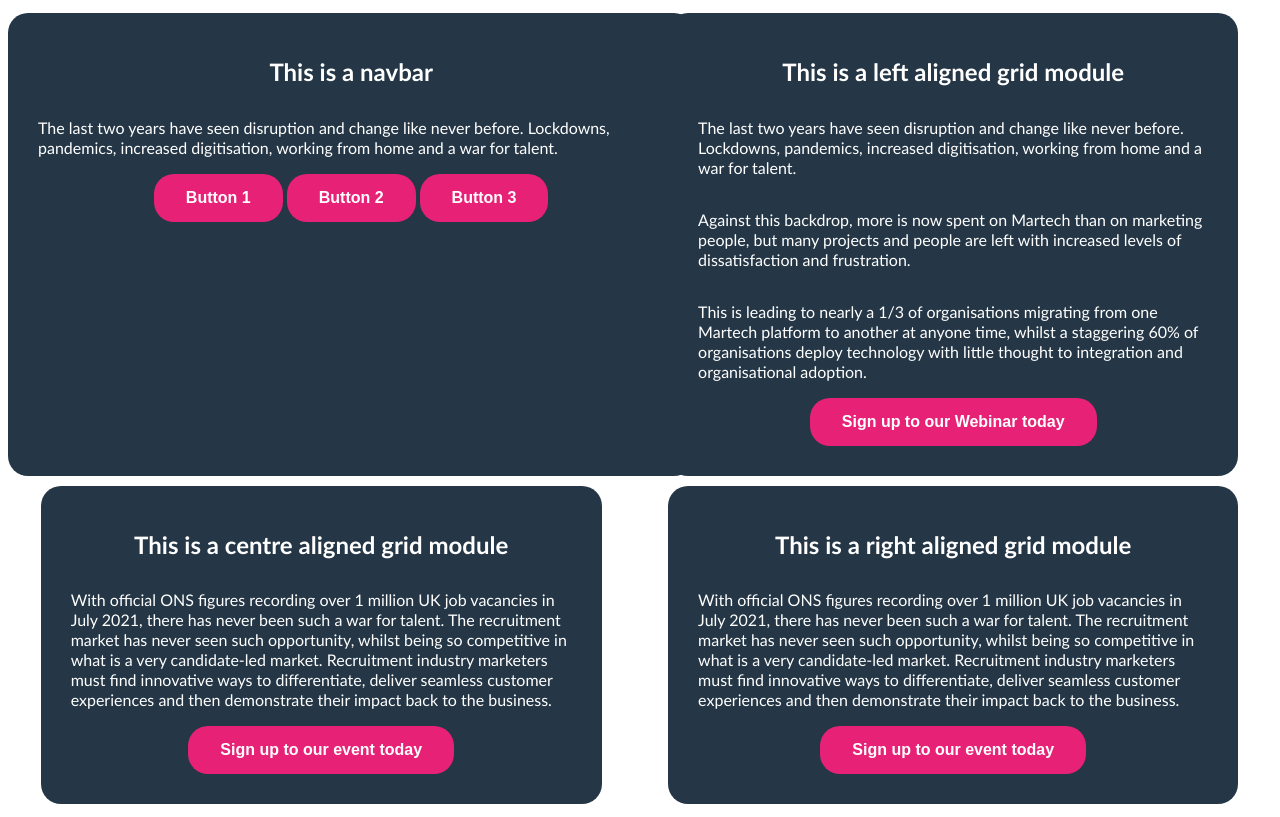
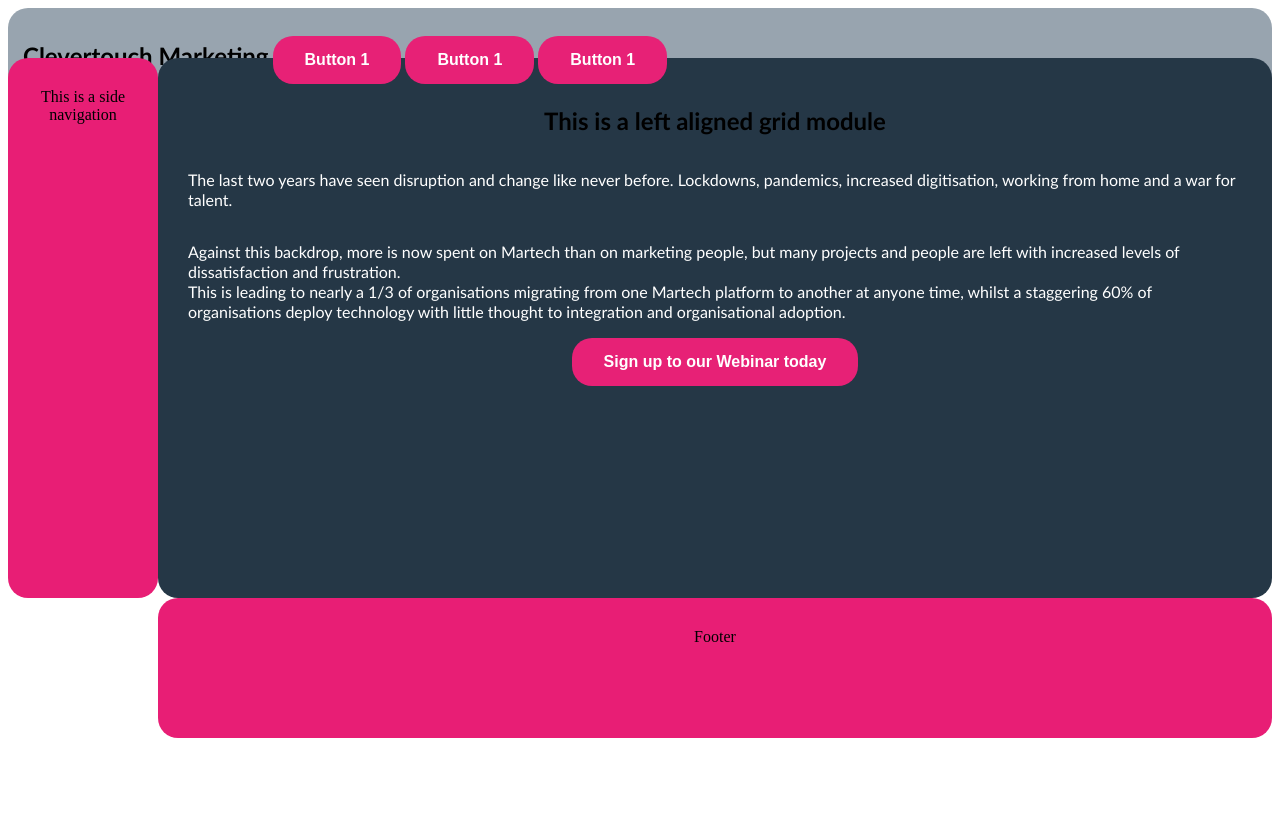
Before and after one commit to Forr3stry/WebinarPage, a plain HTML site: page index.html in a window 1280 px wide. Drawn offline with Linux system fonts and the light colour scheme.

Commit message:
tristancommit

```diff
--- a/index.html
+++ b/index.html
@@ -6,51 +6,40 @@
     <meta http-equiv="X-UA-Compatible" content="IE=edge">
     <meta name="viewport" content="width=device-width, initial-scale=1.0">
     <link rel="stylesheet" href="stylesheet.css">
-    <title>Practice Website</title>
+    <title>Clevertouch Marketing</title>
 </head>
 
 <body>
-    <div id="a" style="width:100%; margin:5px auto;" class="container">
-        <h1>This is a navbar</h1>
-        <p> The last two years have seen disruption and change like never before. Lockdowns, pandemics, increased
-            digitisation, working from home and a war for talent.</p>
-        <a href="https://clever-touch.com" target="blank"><button>Button 1</button></a>
-        <a href="https://clever-touch.com" target="blank"><button>Button 2</button></a>
-        <a href="https://clever-touch.com" target="blank"><button>Button 3</button></a>
-    </div>
-    <div id="left" style="width:80%; margin:5px auto;" class="container">
-        <h1>This is a left aligned grid module</h1>
-        <p> The last two years have seen disruption and change like never before. Lockdowns, pandemics, increased
-            digitisation, working from home and a war for talent.</p>
 
-        <p>Against this backdrop, more is now spent on Martech than on marketing people, but many projects and people
-            are left with increased levels of dissatisfaction and frustration.</p>
 
-        <p> This is leading to nearly a 1/3 of organisations migrating from one Martech platform to another at anyone
-            time, whilst a staggering 60% of organisations deploy technology with little thought to integration and
-            organisational adoption.</p>
-        <a href="https://clever-touch.com" target="blank"><button>Sign up to our Webinar today</button></a>
-    </div>
-    <div id="b" style="width:80%; margin:5px auto;" class="container">
-        <h1>This is a centre aligned grid module</h1>
-        <p> With official ONS figures recording over 1 million UK job vacancies in July 2021, there has never been such
-            a war for talent. The recruitment market has never seen such opportunity, whilst being so competitive in
-            what is a very candidate-led market. Recruitment industry marketers must find innovative ways to
-            differentiate, deliver seamless customer experiences and then demonstrate their impact back to the business.
-        </p> <a href="https://clever-touch.com" target="blank"><button> Sign up to our event
-                today</button></a>
+    <section id="page">
+        <header>
+            <h1>Clevertouch Marketing</h1>
+            <a href="https://clever-touch.com" target="blank"><button>Button 1</button></a>
+            <a href="https://clever-touch.com" target="blank"><button>Button 1</button></a>
+            <a href="https://clever-touch.com" target="blank"><button>Button 1</button></a>
 
-    </div>
-    <div id="c" style="width:80%; margin:5px auto;" class="container">
-        <h1>This is a right aligned grid module</h1>
-        <p> With official ONS figures recording over 1 million UK job vacancies in July 2021, there has never been such
-            a war for talent. The recruitment market has never seen such opportunity, whilst being so competitive in
-            what is a very candidate-led market. Recruitment industry marketers must find innovative ways to
-            differentiate, deliver seamless customer experiences and then demonstrate their impact back to the business.
-        </p> <a href="https://clever-touch.com" target="blank"><button> Sign up to our event
-                today</button></a>
 
-    </div>
+        </header>
+        <nav>This is a side navigation</nav>
+        <main>
+                <h1>This is a left aligned grid module</h1>
+                <p> The last two years have seen disruption and change like never before. Lockdowns, pandemics,
+                    increased
+                    digitisation, working from home and a war for talent.</p><br />
+
+                <p>Against this backdrop, more is now spent on Martech than on marketing people, but many projects and
+                    people are left with increased levels of dissatisfaction and frustration.<br /> This is leading to
+                    nearly a 1/3 of organisations migrating from one Martech platform to another at
+                    anyone time, whilst a staggering 60% of organisations deploy technology with little thought to
+                    integration and organisational adoption.</p><br />
+                <a href="https://clever-touch.com" target="blank"><button>Sign up to our Webinar today</button></a>
+
+            </div>
+        </main>
+        <footer>Footer</footer>
+    </section>
+
 </body>
 
 </html>
--- a/stylesheet.css
+++ b/stylesheet.css
@@ -1,3 +1,7 @@
+html {
+    box-sizing: border-box;
+}
+
 :root {
     --medfont: 16px;
     --largefont: 24px;
@@ -16,6 +20,8 @@ button {
     transition: linear-gradient 0.5s ease;
     font-weight: bold;
     cursor: pointer;
+    position: relative;
+    top: 0;
 }
 
 button:hover {
@@ -26,22 +32,6 @@ a {
     text-decoration: none;
 }
 
-.container {
-    background-color: #253746;
-    border-radius: 20px;
-    padding: 30px;
-    border: 5px;
-    text-align: center;
-}
-
-.navbar {
-    background-color: #E72176;
-    border-radius: 20px;
-    padding: 30px;
-    border: 5px;
-    text-align: center;
-}
-
 h1 {
     font-family: Calibri, Candara, Segoe, "Segoe UI", Optima, Arial, sans-serif;
     font-size: var(--largefont);
@@ -49,7 +39,7 @@ h1 {
     font-variant: normal;
     font-weight: 700;
     line-height: 26.4px;
-    color: white;
+    color: black;
     display: inline-block;
     text-align: left;
 }
@@ -66,19 +56,52 @@ p {
     text-align: left;
 }
 
-body {
-    display: grid;
-    grid-template-areas: "header header header" "menu center center" "menu center center";
+ul {
+    list-style-type: none;
 }
 
-#a {
-    grid-area: "header";
+#page {
+    display: grid;
+    grid-template-areas: "head head" "nav  main" "nav  foot";
+    grid-template-rows: 50px 1fr 30px;
+    grid-template-columns: 150px 1fr;
 }
 
-#b {
-    grid-area: menu;
+#page>header {
+    grid-area: head;
+    background-color: #98A4AF;
+    border-radius: 20px;
+    text-align: left;
+    padding: 15px;
+    height: 20vh;
 }
 
-#c {
-    grid-area: center;
+#page>nav {
+    grid-area: nav;
+    background-color: #E81E75;
+    border-radius: 20px;
+    padding: 30px;
+    border: 5px;
+    text-align: center;
+    height: 60vh;
 }
+
+#page>main {
+    grid-area: main;
+    background-color: #253746;
+    border-radius: 20px;
+    padding: 30px;
+    border: 5px;
+    text-align: center;
+    height: 60vh;
+}
+
+#page>footer {
+    grid-area: foot;
+    background-color: #E81E75;
+    border-radius: 20px;
+    padding: 30px;
+    border: 5px;
+    text-align: center;
+    height: 10vh;
+}
```
